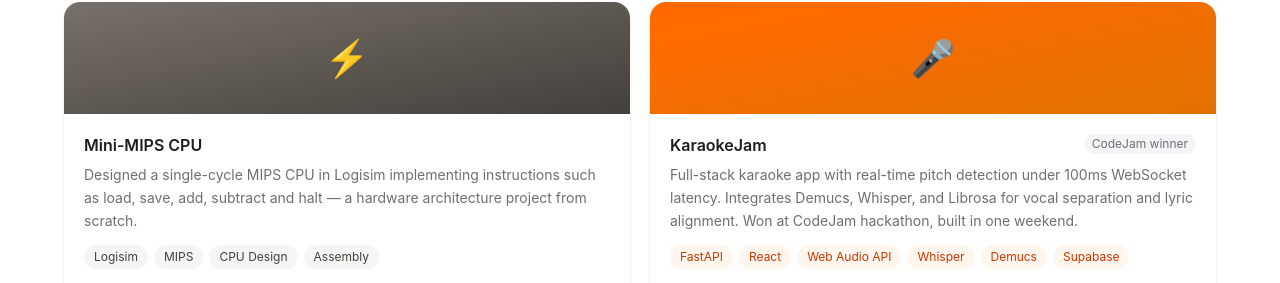
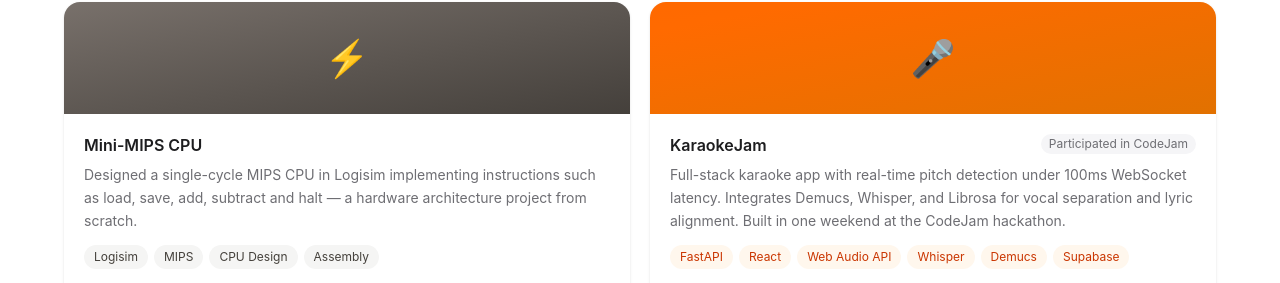
Before and after one commit to Mau567/personal_webpage, a Next.js app: page / in a window 1280 px wide. Shown: the part 5334-5617 px from the top of the page. Built offline with nearby package versions, Linux system fonts and the light colour scheme.

Commit message:
Update KaraokeJam project description and note for clarity and accuracy

```diff
--- a/src/app/page.tsx
+++ b/src/app/page.tsx
@@ -549,8 +549,8 @@ export default function Home() {
               gradient="from-orange-500 to-amber-600"
               emoji="🎤"
               title="KaraokeJam"
-              description="Full-stack karaoke app with real-time pitch detection under 100ms WebSocket latency. Integrates Demucs, Whisper, and Librosa for vocal separation and lyric alignment. Won at CodeJam hackathon, built in one weekend."
-              note="CodeJam winner"
+              description="Full-stack karaoke app with real-time pitch detection under 100ms WebSocket latency. Integrates Demucs, Whisper, and Librosa for vocal separation and lyric alignment. Built in one weekend at the CodeJam hackathon."
+              note="Participated in CodeJam"
               tags={["FastAPI", "React", "Web Audio API", "Whisper", "Demucs", "Supabase"]}
               tagColor="orange"
               links={[
```
